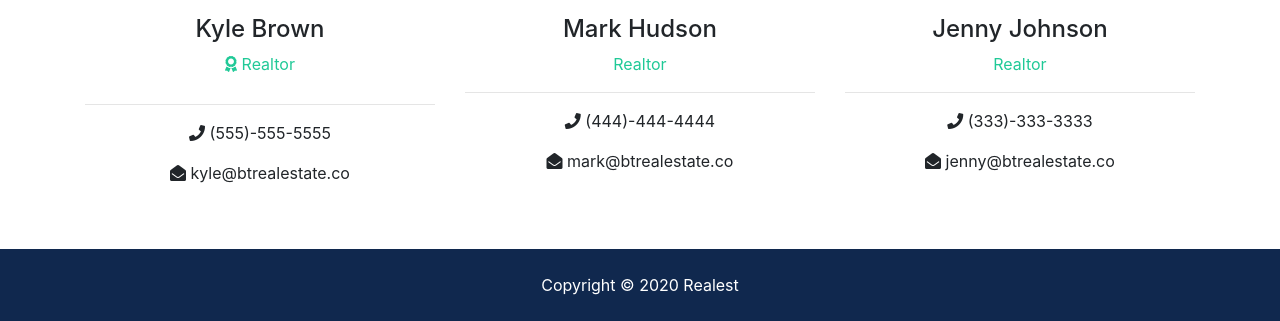
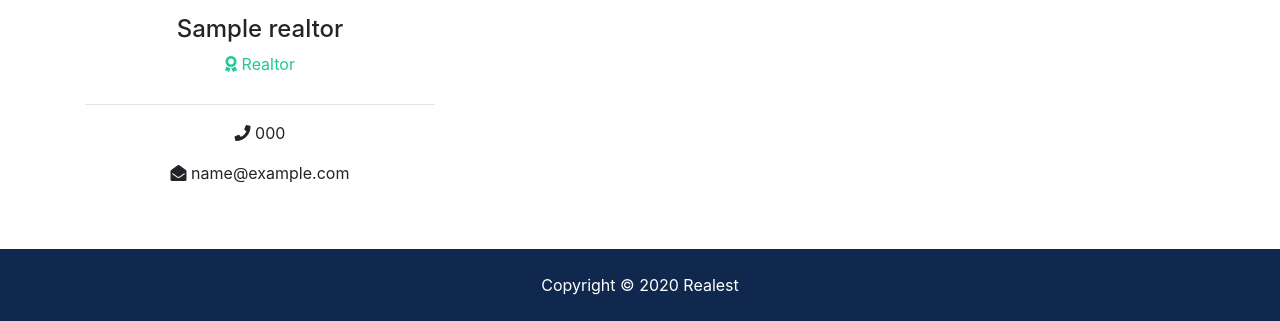
Before and after one commit to nishanthrj/Realest, a Django app: page /about in a window 1280 px wide. Shown: the part 1717-2038 px from the top of the page. Run offline with Django 3.2, Linux system fonts and the light colour scheme; tables that the repository leaves empty hold one stand-in row (values such as "Sample post"); grey boxes marked "Sample" are stand-in pictures; parts of the project's set-up code (start-up, migrations or seed data) failed here and were passed over; some libraries are stand-ins or nearby versions.

Commit message:
Added Team and MVP to About Page

```diff
--- a/pages/views.py
+++ b/pages/views.py
@@ -1,7 +1,7 @@
 from django.shortcuts import render
 from django.http import HttpResponse
 from listings.models import Listing
-from realtors.models import Realtors
+from realtors.models import Realtor
 
 def index(response):
 	listings = Listing.objects.order_by('-list_date').filter(is_published=True)[:2]
@@ -12,5 +12,11 @@ def index(response):
 	return render(response, 'pages/index.html', context)
 
 def about(response):
+	realtors = Realtor.objects.all()
+	mvps = Realtor.objects.all().filter(is_mvp=True)
+	context = {
+		'realtors': realtors,
+		'mvps': mvps
+	}
 
-	return render(response, 'pages/about.html')
+	return render(response, 'pages/about.html', context)
--- a/templates/listings/listings.html
+++ b/templates/listings/listings.html
@@ -1,5 +1,4 @@
 {% extends 'base.html' %}
-
 {% load humanize %}
 
 {% block content %}
--- a/templates/pages/about.html
+++ b/templates/pages/about.html
@@ -5,7 +5,7 @@
     <div class="container">
       <div class="row text-center">
         <div class="col-md-12">
-          <h1 class="display-4">About BT Real Estate</h1>
+          <h1 class="display-4">About Realest Inc</h1>
           <p class="lead">Lorem ipsum dolor sit, amet consectetur adipisicing elit. Sunt, pariatur!</p>
         </div>
       </div>
@@ -39,16 +39,18 @@
             commodi id libero eveniet harum perferendis laborum molestias quia.</p>
         </div>
         <div class="col-md-4">
+          {% if mvps %}
+            {% for mvp in mvps %}
             <div class="card">
-            <img class="card-img-top" src="assets/img/realtors/kyle.jpg" alt="Seller of the month">
+              <img class="card-img-top" src="{{mvp.photo.url}}" alt="Seller of the month">
               <div class="card-body">
                 <h5 class="card-title">Seller Of The Month</h5>
-              <h6 class="text-secondary">Kyle Brown</h6>
-              <p class="card-text">Lorem ipsum dolor sit amet consectetur adipisicing elit. Omnis nesciunt amet, illo itaque similique repellat.
-                content.
-              </p>
+                <h6 class="text-secondary">{{mvp.name}}</h6>
+                <p class="card-text">{{mvp.description}}</p>
               </div>
             </div>
+            {% endfor %}
+          {% endif %}
         </div>
       </div>
     </div>
@@ -67,39 +69,25 @@
     <div class="container">
       <h2 class="text-center">Our Team</h2>
       <div class="row text-center">
+        {% if realtors %}
+          {% for realtor in realtors %}
             <div class="col-md-4">
-          <img src="assets/img/realtors/kyle.jpg" alt="" class="rounded-circle mb-3">
-          <h4>Kyle Brown</h4>
+              <img src="{{realtor.photo.url}}" alt="" class="rounded-circle mb-3">
+              <h4>{{realtor.name}}</h4>
               <p class="text-success">
                 <i class="fas fa-award text-success mb-3"></i> Realtor</p>
               <hr>
               <p>
-            <i class="fas fa-phone"></i> (555)-555-5555</p>
+                <i class="fas fa-phone"></i> {{realtor.phone}}</p>
               <p>
-            <i class="fas fa-envelope-open"></i> kyle@btrealestate.co</p>
+                <i class="fas fa-envelope-open"></i> {{realtor.email}}</p>
             </div>
-
-        <div class="col-md-4">
-          <img src="assets/img/realtors/mark.jpg" alt="" class="rounded-circle mb-3">
-          <h4>Mark Hudson</h4>
-          <p class="text-success">Realtor</p>
-          <hr>
-          <p>
-            <i class="fas fa-phone"></i> (444)-444-4444</p>
-          <p>
-            <i class="fas fa-envelope-open"></i> mark@btrealestate.co</p>
+          {% endfor %}
+        {% else %}
+          <div class="col-md-12">
+            <p>No Realtors Exixts.</p>
           </div>
-
-        <div class="col-md-4">
-          <img src="assets/img/realtors/jenny.jpg" alt="" class="rounded-circle mb-3">
-          <h4>Jenny Johnson</h4>
-          <p class="text-success">Realtor</p>
-          <hr>
-          <p>
-            <i class="fas fa-phone"></i> (333)-333-3333</p>
-          <p>
-            <i class="fas fa-envelope-open"></i> jenny@btrealestate.co</p>
-        </div>
+        {% endif %}
       </div>
     </div>
   </section>
--- a/templates/pages/index.html
+++ b/templates/pages/index.html
@@ -1,6 +1,6 @@
 {% extends 'base.html' %}
-{% load static %}
 {% load humanize %}
+
 {% block content %}
 <!-- Showcase -->
   <section id="showcase">
```
Lines whose indentation alone changed are shown as unchanged.
